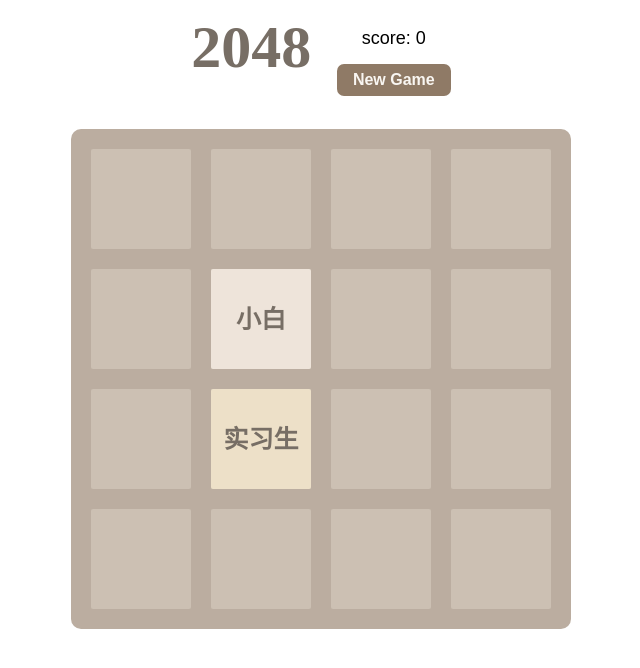
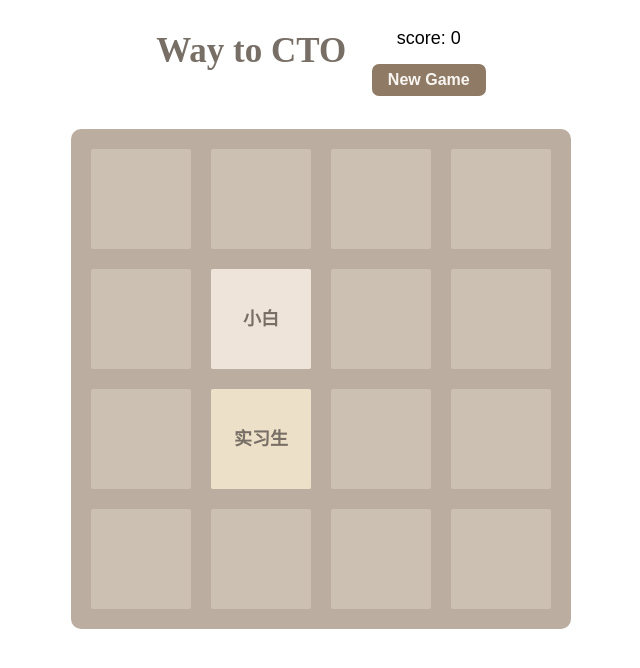
Before and after one commit to ivylin768/Front-EndProject, a plain HTML site: page Game2048/index.html in a window 1280 px wide. Shown: the whole page, without its empty margins (319-959 px from the left). Drawn offline with Linux system fonts and the light colour scheme.

Commit message:
2048game--version1.1

```diff
--- a/2048小游戏/2048.css
+++ b/Game2048/2048.css
@@ -17,7 +17,9 @@ header div {
 
 header div h1 {
     color:#776e65;
-    font-size:60px;
+    padding-top: 20px;
+    font-size:35px;
+    line-height: 35px;
     font-weight: bold;
     text-decoration: none;
 }
--- a/2048小游戏/index.html
+++ b/Game2048/index.html
@@ -4,7 +4,7 @@
     <meta charset="UTF-8" />
     <meta name="viewport"
         content="width=device-width,height=decive-height,initial-scale=1.0,minimum-scale=1.0,maximum-scale=1.0,user-scalable=no"/>
-    <title>2048</title>
+    <title>Way to CTO</title>
     <link rel="stylesheet" type="text/css" href="2048.css">
 
     <script type="text/javascript" src="jquery.min.js"></script>
@@ -14,7 +14,7 @@
 </head>
 <body>
     <header>
-        <div><h1>2048</h1></div>
+        <div><h1>Way to CTO</h1></div>
         <div>
             <p>score: <span id="score">0</span></p>
             <a href="javascript:newgame();" id="newgame-button">New Game</a>
--- a/2048小游戏/main2048.js
+++ b/Game2048/main2048.js
@@ -86,7 +86,7 @@ function updateBoardView() { //根据board值更改前端显示
 
   //设置文本正常显示【行高&字体】
   $(".number-cell").css("line-height",cellSildeLength+"px");
-  $(".number-cell").css("font-size",0.25*cellSildeLength+"px");
+  $(".number-cell").css("font-size",0.18*cellSildeLength+"px");
   $(".number-cell").css("border-radius",0.02 * cellSildeLength);
 }
 
@@ -176,7 +176,7 @@ document.addEventListener("touchstart",function(event) {
 //排除Android4.0的19827号bug
 document.addEventListener("touchmove",function(event) {
   event.preventDefault();
-});
+}, { passive: false });
 
 document.addEventListener("touchend",function(event) {
   let endX = event.changedTouches[0].pageX;
```
Also changed, not shown: Game2048/jquery.min.js (renamed from 2048小游戏/jquery.min.js), Game2048/readme.md (added), Game2048/showanimation2048.js (renamed from 2048小游戏/showanimation2048.js), Game2048/support2048.js (renamed from 2048小游戏/support2048.js).
